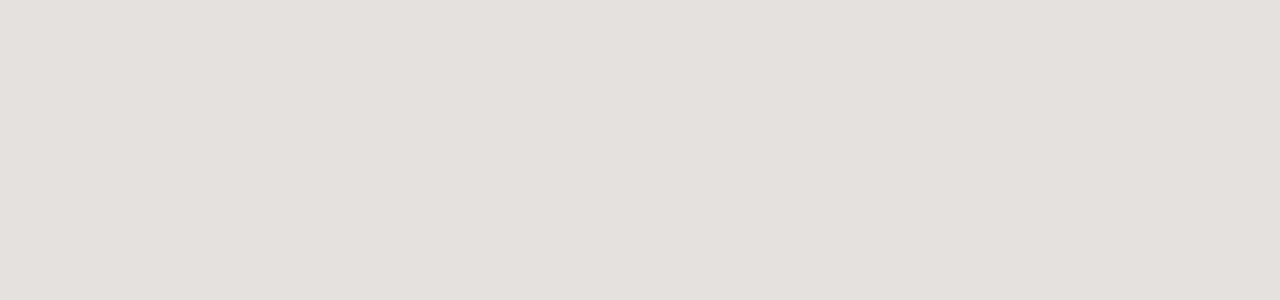
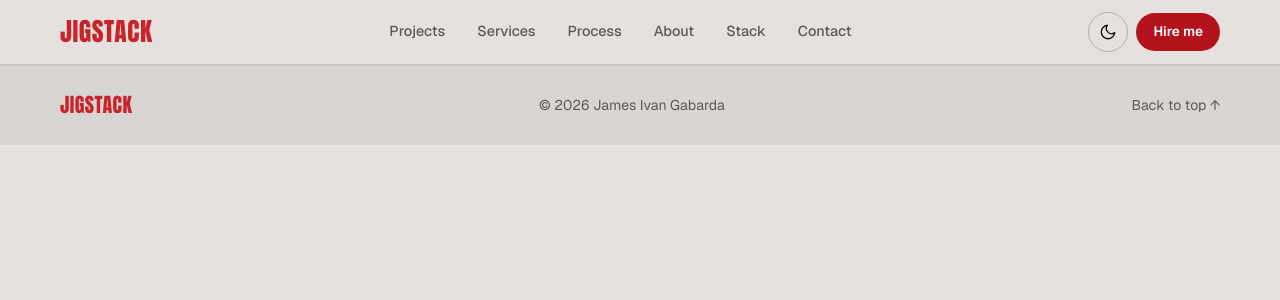
Before and after one commit to jigabarda/Portfoliov4, a Next.js app: page / in a window 1280 px wide. Shown: the top 300 px of the page. Built offline with nearby package versions, Linux system fonts and the light colour scheme.

Commit message:
feat: add nav, footer, section heading, and scroll reveals

```diff
--- a/src/app/page.tsx
+++ b/src/app/page.tsx
@@ -1,3 +1,14 @@
+import Footer from "@/components/layout/Footer";
+import Nav from "@/components/layout/Nav";
+import RevealObserver from "@/components/ui/RevealObserver";
+
 export default function Page() {
-  return <main />;
+  return (
+    <>
+      <Nav />
+      <main />
+      <Footer />
+      <RevealObserver />
+    </>
+  );
 }
--- /dev/null
+++ b/src/components/icons.tsx
@@ -0,0 +1,42 @@
+type IconProps = { size?: number };
+
+const base = {
+  viewBox: "0 0 24 24",
+  fill: "none",
+  stroke: "currentColor",
+  strokeLinecap: "round" as const,
+  strokeLinejoin: "round" as const,
+  "aria-hidden": true,
+};
+
+export const ArrowRight = ({ size = 16 }: IconProps) => (
+  <svg {...base} width={size} height={size} strokeWidth={2}><path d="M5 12h14M13 6l6 6-6 6" /></svg>
+);
+
+export const ArrowUpRight = ({ size = 13 }: IconProps) => (
+  <svg {...base} width={size} height={size} strokeWidth={2}><path d="M7 17 17 7M8 7h9v9" /></svg>
+);
+
+export const ChevronDown = ({ size = 12 }: IconProps) => (
+  <svg {...base} width={size} height={size} strokeWidth={2}><path d="m6 9 6 6 6-6" /></svg>
+);
+
+export const Close = ({ size = 16 }: IconProps) => (
+  <svg {...base} width={size} height={size} strokeWidth={2}><path d="M6 6l12 12M18 6 6 18" /></svg>
+);
+
+export const Menu = ({ size = 18 }: IconProps) => (
+  <svg {...base} width={size} height={size} strokeWidth={1.8}><path d="M4 7h16M4 12h16M4 17h16" /></svg>
+);
+
+/** Moon and Sun carry the mockup's classes; CSS tokens decide which one shows. */
+export const Moon = ({ size = 18 }: IconProps) => (
+  <svg {...base} className="i-moon" width={size} height={size} strokeWidth={1.8}><path d="M21 12.8A9 9 0 1 1 11.2 3a7 7 0 0 0 9.8 9.8z" /></svg>
+);
+
+export const Sun = ({ size = 18 }: IconProps) => (
+  <svg {...base} className="i-sun" width={size} height={size} strokeWidth={1.8}>
+    <circle cx="12" cy="12" r="4" />
+    <path d="M12 2v2M12 20v2M4.93 4.93l1.41 1.41M17.66 17.66l1.41 1.41M2 12h2M20 12h2M4.93 19.07l1.41-1.41M17.66 6.34l1.41-1.41" />
+  </svg>
+);
--- /dev/null
+++ b/src/components/layout/Footer.tsx
@@ -0,0 +1,13 @@
+import { site } from "@/content/site";
+
+export default function Footer() {
+  return (
+    <footer className="footer">
+      <div className="wrap footer-inner">
+        <a className="brand" href="#home">{site.brand}</a>
+        <p>© {new Date().getFullYear()} {site.name}</p>
+        <a href="#home">Back to top ↑</a>
+      </div>
+    </footer>
+  );
+}
--- /dev/null
+++ b/src/components/layout/Nav.tsx
@@ -0,0 +1,83 @@
+"use client";
+
+import { useEffect, useState } from "react";
+import { Menu, Moon, Sun } from "@/components/icons";
+import { NAV_LINKS, site } from "@/content/site";
+import { applyTheme, currentTheme, type Theme } from "@/lib/theme";
+
+/** Every section the highlight should know about; ones without a nav link clear it. */
+const TRACKED = ["home", "projects", "services", "process", "about", "stack", "testimonials", "contact"];
+
+export default function Nav() {
+  const [menuOpen, setMenuOpen] = useState(false);
+  const [active, setActive] = useState<string | null>(null);
+  const [next, setNext] = useState<Theme | null>(null);
+
+  useEffect(() => {
+    setNext(currentTheme() === "dark" ? "light" : "dark");
+  }, []);
+
+  useEffect(() => {
+    const io = new IntersectionObserver(
+      (entries) => {
+        for (const entry of entries) if (entry.isIntersecting) setActive(entry.target.id);
+      },
+      { rootMargin: "-45% 0px -50% 0px" },
+    );
+    for (const id of TRACKED) {
+      const el = document.getElementById(id);
+      if (el) io.observe(el);
+    }
+    return () => io.disconnect();
+  }, []);
+
+  const toggleTheme = (event: React.MouseEvent<HTMLButtonElement>) => {
+    const target = currentTheme() === "dark" ? "light" : "dark";
+    applyTheme(target, event.currentTarget);
+    setNext(target === "dark" ? "light" : "dark");
+  };
+
+  return (
+    <header className="nav" id="nav">
+      <div className="wrap nav-inner">
+        <a className="brand" href="#home" aria-label="JigStack, back to top">{site.brand}</a>
+
+        <nav className="nav-links" aria-label="Primary">
+          {NAV_LINKS.map((link) => (
+            <a key={link.id} href={`#${link.id}`} aria-current={active === link.id ? "true" : undefined}>
+              {link.label}
+            </a>
+          ))}
+        </nav>
+
+        <div className="nav-actions">
+          <button className="icon-btn" type="button" onClick={toggleTheme} aria-label={next ? `Switch to ${next} theme` : "Switch theme"}>
+            <Moon />
+            <Sun />
+          </button>
+          <a className="btn btn-primary btn-sm" href="#contact">{site.navCta}</a>
+          <button
+            className="icon-btn menu-btn"
+            type="button"
+            aria-expanded={menuOpen}
+            aria-controls="mobile-menu"
+            aria-label={menuOpen ? "Close menu" : "Open menu"}
+            onClick={() => setMenuOpen((open) => !open)}
+          >
+            <Menu />
+          </button>
+        </div>
+      </div>
+
+      <div className="mobile-menu" id="mobile-menu" hidden={!menuOpen}>
+        <div className="wrap">
+          {NAV_LINKS.map((link) => (
+            <a key={link.id} href={`#${link.id}`} onClick={() => setMenuOpen(false)}>{link.label}</a>
+          ))}
+        </div>
+      </div>
+
+      <span className="progress" aria-hidden="true" />
+    </header>
+  );
+}
--- /dev/null
+++ b/src/components/ui/RevealObserver.tsx
@@ -0,0 +1,38 @@
+"use client";
+
+import { useEffect } from "react";
+
+type RevealWindow = Window & { __revealFailsafe?: number };
+
+/**
+ * Adds `.is-in` to each `.reveal` element as it enters the viewport (once).
+ * Hiding only happens while <html> has `.reveal-on`, which the boot script sets.
+ */
+export default function RevealObserver() {
+  useEffect(() => {
+    const root = document.documentElement;
+    if (!root.classList.contains("reveal-on")) return;
+    window.clearTimeout((window as RevealWindow).__revealFailsafe);
+
+    const targets = Array.from(document.querySelectorAll<HTMLElement>(".reveal"));
+    for (const el of targets) {
+      const siblings = Array.from(el.parentElement?.children ?? []).filter((c) => c.classList.contains("reveal"));
+      if (siblings.length > 1) el.style.setProperty("--d", `${Math.min(siblings.indexOf(el), 6) * 0.07}s`);
+    }
+
+    const io = new IntersectionObserver(
+      (entries) => {
+        for (const entry of entries) {
+          if (!entry.isIntersecting) continue;
+          entry.target.classList.add("is-in");
+          io.unobserve(entry.target);
+        }
+      },
+      { rootMargin: "0px 0px -12% 0px", threshold: 0.12 },
+    );
+    for (const el of targets) io.observe(el);
+    return () => io.disconnect();
+  }, []);
+
+  return null;
+}
--- /dev/null
+++ b/src/components/ui/SectionHead.tsx
@@ -0,0 +1,12 @@
+type Props = { id: string; title: string; lede?: string };
+
+/** "#id" label, Anton title with the crimson period, and an optional lede. */
+export default function SectionHead({ id, title, lede }: Props) {
+  return (
+    <header className="sec-head reveal">
+      <p className="label"><b>#</b>{id}</p>
+      <h2 className="sec-title">{title}<em>.</em></h2>
+      {lede ? <p className="sec-lede">{lede}</p> : null}
+    </header>
+  );
+}
```
